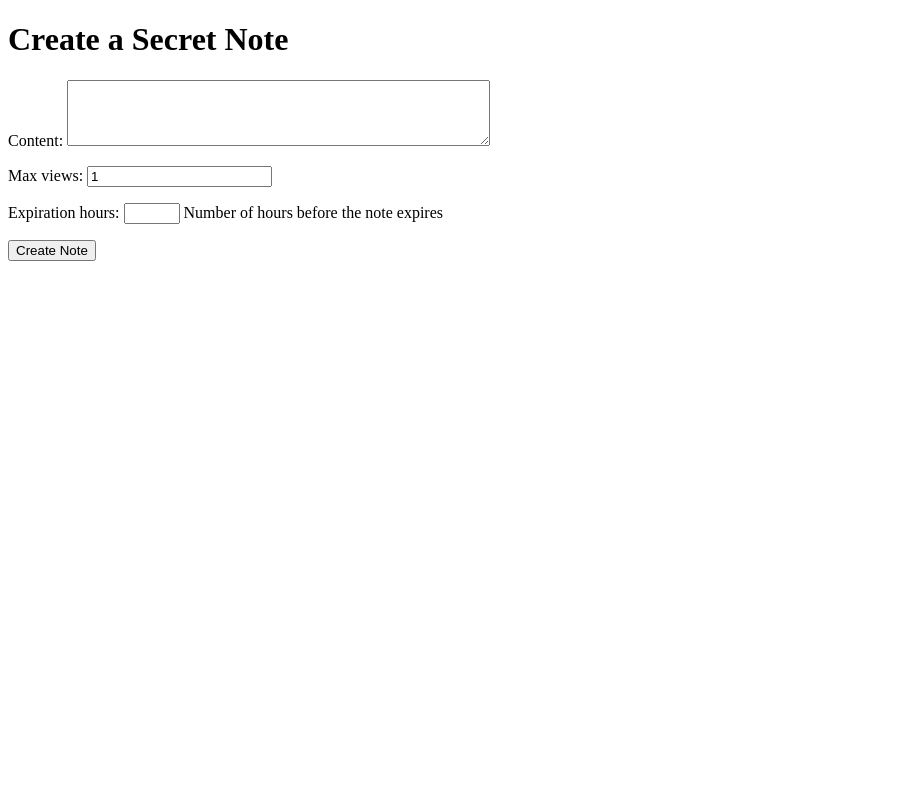
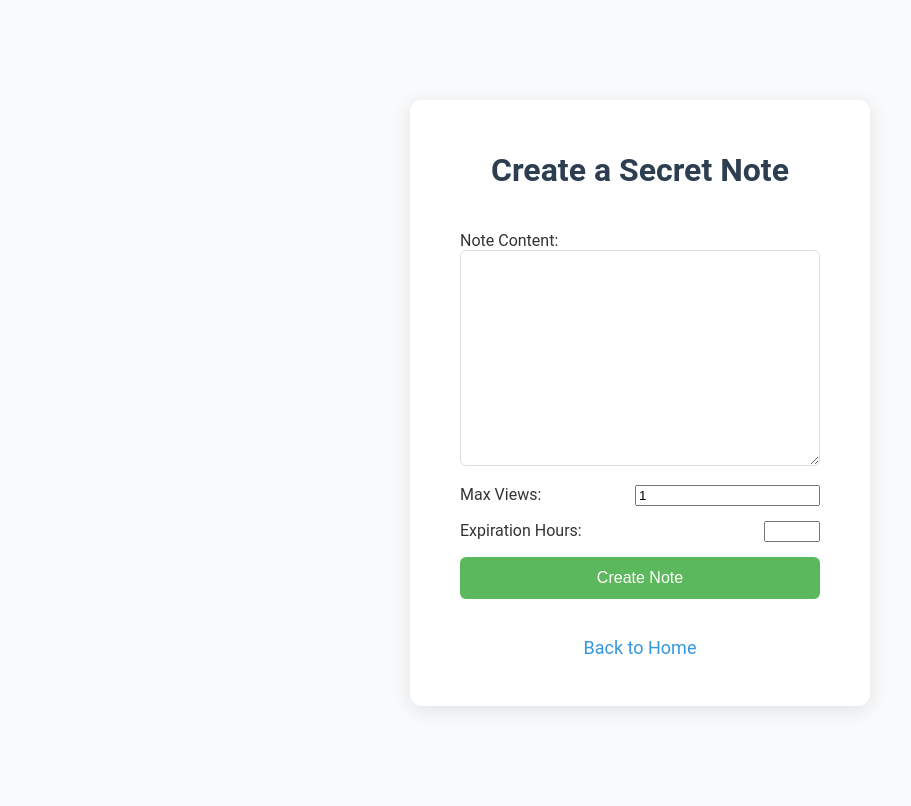
Before and after one commit to codescalersinternships/SecretNote-MVC-MohamedFadel, a Django app: page /create/ in a window 1280 px wide. Shown: the whole page, without its empty margins (0-911 px from the left). Before the commit the page ends 261 px from the top, so only its background shows below. Run offline with Django 5.2, Linux system fonts and the light colour scheme.

Commit message:
feat: add styling and index page and adjusting templates

```diff
--- a/notes/form.py
+++ b/notes/form.py
@@ -8,10 +8,9 @@ class SecretNoteForm(forms.ModelForm):
         min_value=1,
         max_value=72,
         required=False,
-        help_text="Number of hours before the note expires",
     )
 
     class Meta:
         model = SecretNote
         fields = ["content", "max_views"]
-        widgets = {"content": forms.Textarea(attrs={"rows": 4, "cols": 50})}
+        widgets = {"content": forms.Textarea()}
--- /dev/null
+++ b/notes/static/styles.css
@@ -0,0 +1,110 @@
+body {
+  font-family: "Roboto", Arial, sans-serif;
+  background-color: #f9fafc;
+  color: #333;
+  margin: 0;
+  padding: 0;
+}
+
+.container {
+  max-width: 800px;
+  margin: 50px auto;
+  padding: 20px;
+  background: #ffffff;
+  border-radius: 12px;
+  box-shadow: 0 4px 20px rgba(0, 0, 0, 0.1);
+  overflow: hidden;
+}
+
+.form-container {
+  max-width: 400px;
+  margin: 100px auto;
+  padding: 30px;
+  background: #ffffff;
+  border-radius: 12px;
+  box-shadow: 0 4px 20px rgba(0, 0, 0, 0.1);
+}
+
+h1,
+h2 {
+  text-align: center;
+  color: #2c3e50;
+}
+
+form {
+  display: flex;
+  flex-direction: column;
+  justify-content: center;
+  gap: 15px;
+  padding: 20px;
+}
+
+input[type="text"],
+textarea {
+  padding: 12px;
+  border: 1px solid #ddd;
+  border-radius: 6px;
+  width: 100%;
+  box-sizing: border-box;
+  font-size: 16px;
+}
+
+input[type="text"]:focus,
+textarea:focus {
+  outline: none;
+  border-color: #5cb85c;
+}
+
+button {
+  padding: 12px;
+  background-color: #5cb85c;
+  border: none;
+  border-radius: 6px;
+  color: #ffffff;
+  font-size: 16px;
+  cursor: pointer;
+  transition: background-color 0.3s;
+}
+
+button:hover {
+  background-color: #4cae4c;
+}
+
+a {
+  color: #3498db;
+  text-decoration: none;
+  transition: color 0.3s;
+}
+
+a:hover {
+  color: #2980b9;
+}
+
+p {
+  text-align: center;
+  font-size: 18px;
+}
+
+.card {
+  padding: 20px;
+  margin: 20px 0;
+  background: #fdfdfd;
+  border: 1px solid #e0e0e0;
+  border-radius: 8px;
+  box-shadow: 0 2px 8px rgba(0, 0, 0, 0.05);
+}
+
+.card a {
+  font-weight: bold;
+  display: flex;
+  justify-content: center;
+}
+
+.deleted {
+  color: red;
+}
+
+.form-group {
+  display: flex;
+  justify-content:space-between;
+}
--- a/notes/templates/create_note.html
+++ b/notes/templates/create_note.html
@@ -4,12 +4,30 @@
     <meta charset="UTF-8" />
     <meta name="viewport" content="width=device-width, initial-scale=1.0" />
     <title>Create Secret Note</title>
+    {% load static %}
+    <link rel="stylesheet" href="{% static 'styles.css' %}" />
   </head>
   <body>
-    <h1>Create a Secret Note</h1>
-    <form method="post">
-      {% csrf_token %} {{ form.as_p }}
-      <button type="submit">Create Note</button>
-    </form>
+    <div class="form-container">
+      <h1>Create a Secret Note</h1>
+      <form method="post">
+        {% csrf_token %}
+        <div>
+          {{ form.non_field_errors }}
+          <label for="id_content">Note Content:</label>
+          {{ form.content }}
+        </div>
+        <div class="form-group">
+          <label for="id_max_views">Max Views:</label>
+          {{ form.max_views }}
+        </div>
+        <div class="form-group">
+          <label for="id_expiration_hours">Expiration Hours:</label>
+          {{ form.expiration_hours }}
+        </div>
+        <button type="submit" class="submit-button">Create Note</button>
+      </form>
+      <p><a href="{% url 'index' %}">Back to Home</a></p>
+    </div>
   </body>
 </html>
--- a/notes/templates/note_created.html
+++ b/notes/templates/note_created.html
@@ -3,15 +3,20 @@
   <head>
     <meta charset="UTF-8" />
     <meta name="viewport" content="width=device-width, initial-scale=1.0" />
+    {% load static %}
+    <link rel="stylesheet" href="{% static 'styles.css' %}" />
     <title>Note Created</title>
   </head>
   <body>
     <h1>Your Secret Note has been created</h1>
+    <p><strong>URL Key:</strong> {{ note.url_key }}</p>
+
     <p>Share this link to view the note:</p>
     <p>
       <a href="{% url 'view_note' note.url_key %}"
         >{% url 'view_note' note.url_key %}</a
       >
     </p>
+    <p><a href="{% url 'index' %}">Back to Home</a></p>
   </body>
 </html>
--- a/notes/templates/note_expired.html
+++ b/notes/templates/note_expired.html
@@ -3,10 +3,13 @@
   <head>
     <meta charset="UTF-8" />
     <meta name="viewport" content="width=device-width, initial-scale=1.0" />
+    {% load static %}
+    <link rel="stylesheet" href="{% static 'styles.css' %}" />
     <title>Note Expired</title>
   </head>
   <body>
     <h1>Note Expired</h1>
     <p>This note has expired or has already been viewed.</p>
+    <p><a href="{% url 'index' %}">Back to Home</a></p>
   </body>
 </html>
--- a/notes/templates/note_view.html
+++ b/notes/templates/note_view.html
@@ -3,13 +3,16 @@
   <head>
     <meta charset="UTF-8" />
     <meta name="viewport" content="width=device-width, initial-scale=1.0" />
+    {% load static %}
+    <link rel="stylesheet" href="{% static 'styles.css' %}" />
     <title>View Secret Note</title>
   </head>
   <body>
     <h1>Secret Note</h1>
     <p>{{ content }}</p>
     {% if deleted %}
-        <p>This note has now been deleted</p>
+        <p class="deleted">This note has now been deleted</p>
     {% endif %}
+    <p><a href="{% url 'index' %}">Back to Home</a></p>
   </body>
 </html>
--- a/notes/templates/ratelimit_error.html
+++ b/notes/templates/ratelimit_error.html
@@ -3,10 +3,13 @@
   <head>
     <meta charset="UTF-8" />
     <meta name="viewport" content="width=device-width, initial-scale=1.0" />
+    {% load static %}
+    <link rel="stylesheet" href="{% static 'styles.css' %}" />
     <title>Rate Limit Exceeded</title>
   </head>
   <body>
     <h1>Rate Limit Exceeded</h1>
     <p>You have exceeded the rate limit. Please try again later.</p>
+    <p><a href="{% url 'index' %}">Back to Home</a></p>
   </body>
 </html>
--- a/notes/urls.py
+++ b/notes/urls.py
@@ -3,6 +3,7 @@ from django.urls import path
 from . import views
 
 urlpatterns = [
+    path("", views.index, name="index"),
     path("create/", views.create_note, name="create_note"),
     path("note/<uuid:url_key>/", views.view_note, name="view_note"),
 ]
--- a/notes/views.py
+++ b/notes/views.py
@@ -1,9 +1,18 @@
-from django.shortcuts import get_object_or_404, render
+from django.shortcuts import get_object_or_404, redirect, render
 from django.utils import timezone
 from django_ratelimit.decorators import ratelimit
 
 from .form import SecretNoteForm
 from .models import SecretNote
+
+
+@ratelimit(key="ip", rate="5/m", method=["GET"])
+def index(request):
+    url_key = request.GET.get("url_key")
+    if url_key:
+        return redirect("view_note", url_key=url_key)
+
+    return render(request, "index.html")
 
 
 @ratelimit(key="ip", rate="5/m", method=["GET", "POST"])
@@ -27,8 +36,14 @@ def create_note(request):
 
 
 @ratelimit(key="ip", rate="10/m", method=["GET"])
-def view_note(request, url_key):
+def view_note(request, url_key=None):
+    if not url_key or url_key == "00000000-0000-0000-0000-000000000000":
+        url_key = request.GET.get("url_key")
+        if not url_key:
+            return redirect("index")
+
     note = get_object_or_404(SecretNote, url_key=url_key)
+
     if note.is_expired():
         note.delete()
         return render(request, "note_expired.html")
```
Also changed, not shown: notes/templates/index.html (added, +40 -0 lines).
